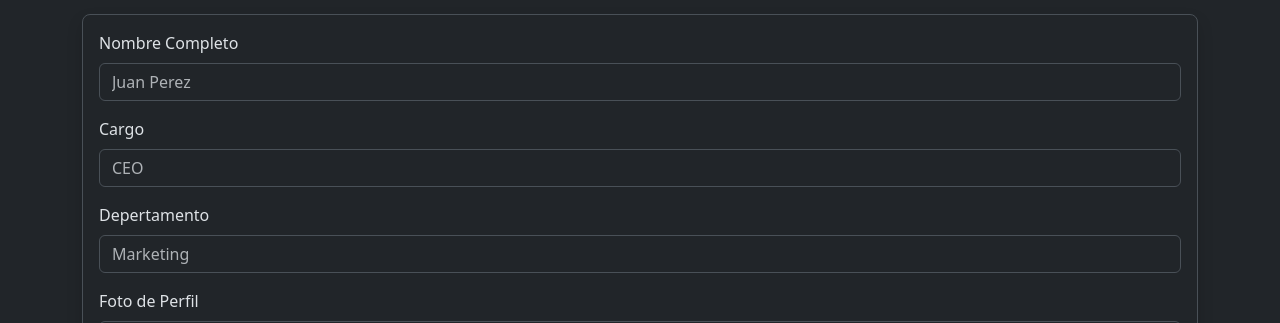
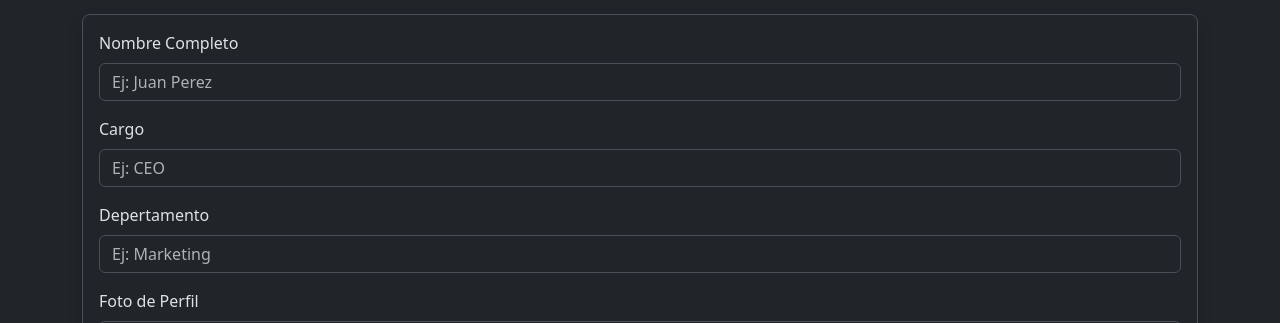
Before and after one commit to santyago13/ListaEmpleadosReact, a React (Vite) app: page / in a window 1280 px wide. Shown: the part 132-455 px from the top of the page. Built offline with nearby package versions, Linux system fonts and the light colour scheme.

Commit message:
added logic

```diff
--- a/src/App.jsx
+++ b/src/App.jsx
@@ -1,6 +1,7 @@
 import ListaEmpleados from "./components/ListaEmpleados.jsx";
 import Nav from "./components/Nav.jsx";
 import AgregarEmpleados from "./components/AgregarEmpleados.jsx";
+import { useState } from "react";
 
 function App() {
   return (
--- a/src/components/AgregarEmpleados.jsx
+++ b/src/components/AgregarEmpleados.jsx
@@ -1,6 +1,7 @@
 import Button from "react-bootstrap/Button";
 import Form from "react-bootstrap/Form";
-import { use, useState } from "react";
+import { useState } from "react";
+import ListaEmpleados from "./ListaEmpleados";
 import Empleados from "../ClaseEmpleados";
 
 const AgregarEmpleados = () => {
@@ -23,7 +24,7 @@ const AgregarEmpleados = () => {
     // enviar el nuevo empleado al array guardarEmpleado
     guardarEmpleado.push(nuevoEmpleado);
     //mostrar mensaje de éxito
-    console.log("Empleado agregado:", nuevoEmpleado);
+    console.log(guardarEmpleado);
   }
 
   return (
@@ -34,7 +35,8 @@ const AgregarEmpleados = () => {
           <Form.Label>Nombre Completo</Form.Label>
           <Form.Control
             type="text"
-            placeholder="Juan Perez"
+            placeholder="Ej: Juan Perez"
+            required
             value={nombre}
             onChange={(e) => setNombre(e.target.value)}
           />
@@ -44,7 +46,8 @@ const AgregarEmpleados = () => {
           <Form.Label>Cargo</Form.Label>
           <Form.Control
             type="text"
-            placeholder="CEO"
+            placeholder="Ej: CEO"
+            required
             value={cargo}
             onChange={(e) => setCargo(e.target.value)}
           />
@@ -54,7 +57,8 @@ const AgregarEmpleados = () => {
           <Form.Label>Depertamento</Form.Label>
           <Form.Control
             type="text"
-            placeholder="Marketing"
+            placeholder="Ej: Marketing"
+            required
             value={departamento}
             onChange={(e) => {
               setDepartamento(e.target.value);
@@ -66,6 +70,7 @@ const AgregarEmpleados = () => {
           <Form.Label>Foto de Perfil</Form.Label>
           <Form.Control
             type="text"
+            required
             placeholder="URL de la foto"
             value={imagen}
             onChange={(e) => {
--- a/src/components/ListaEmpleados.jsx
+++ b/src/components/ListaEmpleados.jsx
@@ -3,14 +3,15 @@ import Button from "react-bootstrap/Button";
 import Container from "react-bootstrap/Container";
 import Row from "react-bootstrap/Row";
 import Col from "react-bootstrap/Col";
+import { useState } from "react";
 
-const ListaEmpleados = () => {
+const ListaEmpleados = ({ empleados }) => {
   return (
     <div className="d-flex justify-content-center align-items-center mt-4">
       <Container>
         <Row className="g-4">
           <Col className="col-12 col-md-6 col-lg-3">
-            <Card style={{ width: "18rem" }} className="shadow">
+            <Card style={{ width: "18rem" }} className="shadow h-100">
               <Card.Body>
                 <div className="d-flex">
                   <div>
@@ -37,12 +38,7 @@ const ListaEmpleados = () => {
                       <Button variant="danger" className="ms-3">
                         <i className="bi bi-trash"></i>
                       </Button>
-                      <Button
-                        variant="warning"
-                        className="ms-3"
-                        disabled
-                        style={{ cursor: "" }}
-                      >
+                      <Button variant="warning" className="ms-3" disabled>
                         <i className="bi bi-pencil"></i>
                       </Button>
                     </div>
```
